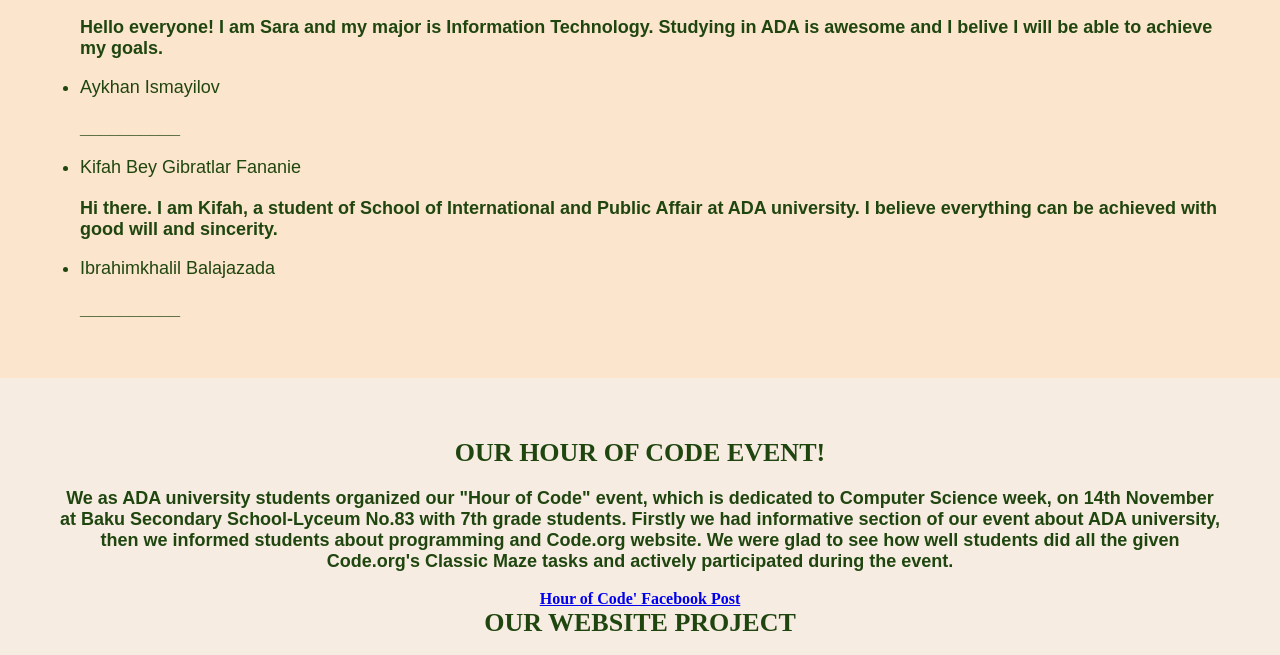
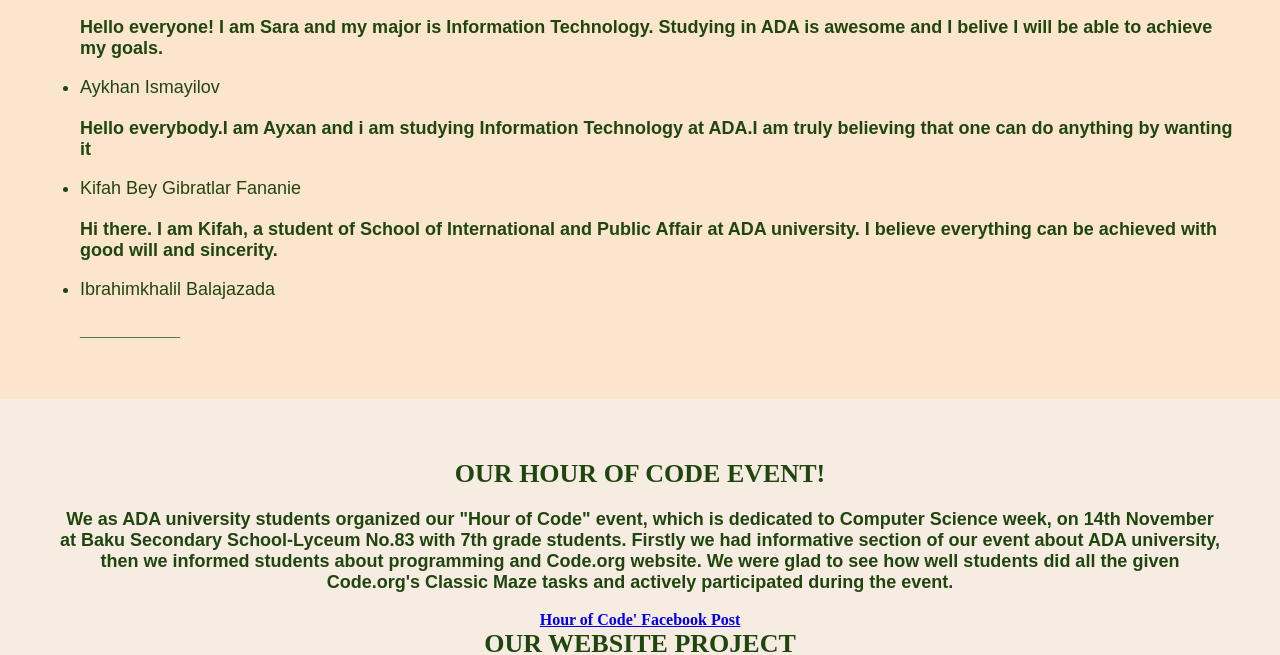
Before and after one commit to ADA-SITE-SITE1101-2022-Fall/website-team-34, a plain HTML site: page index.html in a window 1280 px wide. Shown: the part 1100-1755 px from the top of the page. Drawn offline with Linux system fonts and the light colour scheme.

Commit message:
Update index.html

```diff
--- a/index.html
+++ b/index.html
@@ -43,7 +43,7 @@
     <p>Hello everyone!
     I am Sara and my major is Information Technology. Studying in ADA is awesome and I belive I will be able to achieve my goals.</p>
     <li>Aykhan Ismayilov</li>
-    <p>__________</p>
+    <p>Hello everybody.I am Ayxan and i am studying Information Technology at ADA.I am truly believing that one can do anything by wanting it</p>
     <li>Kifah Bey Gibratlar Fananie</li>
     <p>Hi there. I am Kifah, a student of School of International and Public Affair at ADA university. I believe everything can be achieved with good will and sincerity.</p>
     <li>Ibrahimkhalil Balajazada</li>
```
